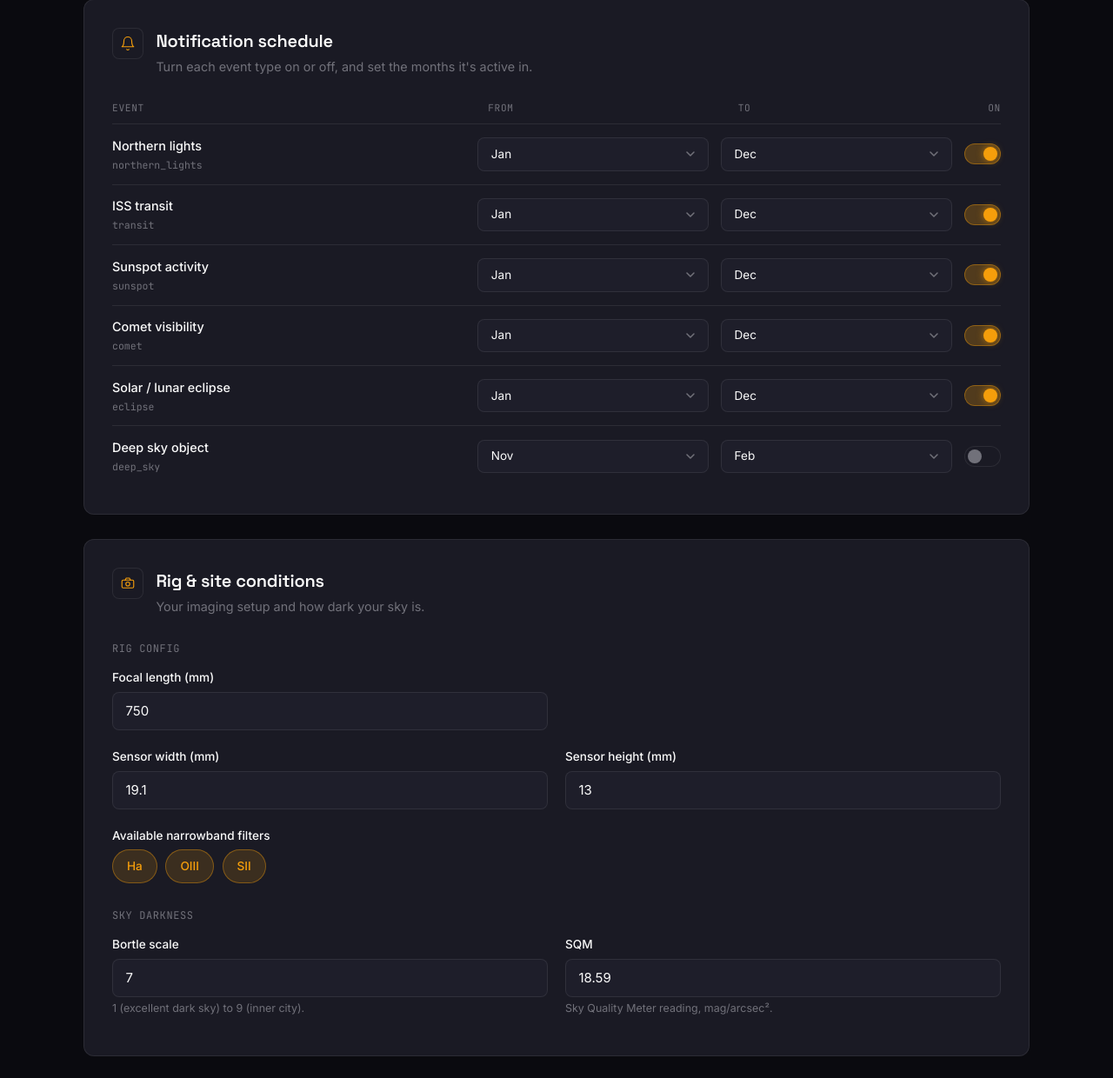
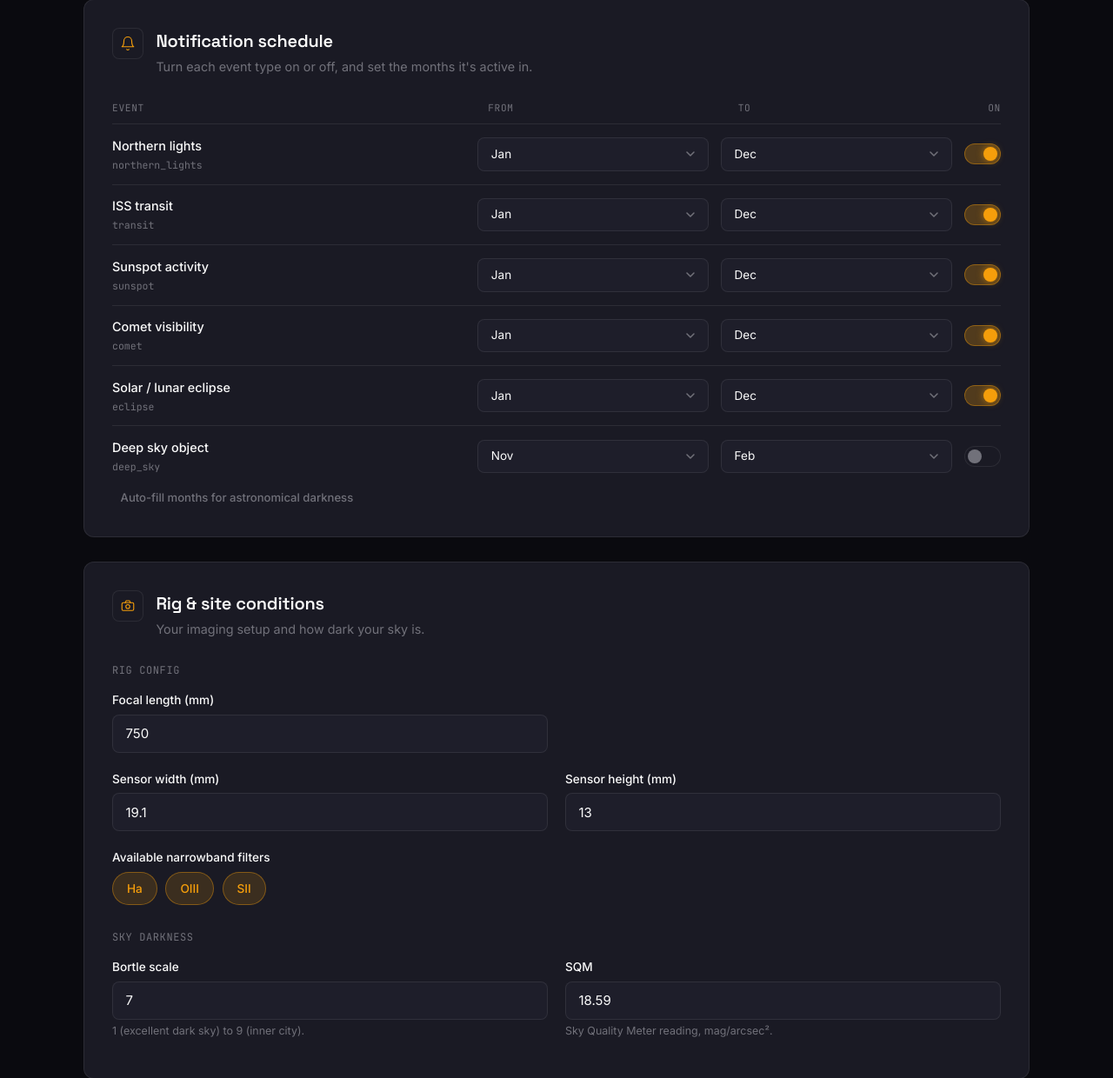
Before and after one commit to Jonas64/AstroNTFY, a Flask app: page / in a window 1280 px wide. Shown: the part 1317-2557 px from the top of the page at 87% size. Run offline with Flask 3, Linux system fonts and the light colour scheme.

Commit message:
Auto fill months feature in app.py
Added a feature to automatically fill months from/to based on what months have astronomical darkness. Calculated with suncalc checking if the sun gets below 18 degrees.

```diff
--- a/app.py
+++ b/app.py
@@ -1,31 +1,72 @@
+from variables import latitude, longitude, localtime
+import tempfile
+import math
+import requests
 from datetime import datetime
 from suncalc import get_position
-from variables import latitude, longitude
-
-"""current_date = datetime.now()
-sun_pos = get_position(current_date, float(longitude), float(latitude))
-
-altitude_rad = sun_pos['altitude']
-altitude_deg = altitude_rad * (180.0 / 3.141592653589793)
-
-print(f"Sun Altitude: {altitude_deg:.2f}°")"""
-
-import tempfile
 from pathlib import Path
-
-import requests
 from flask import Flask, jsonify, render_template, request
 from werkzeug.utils import secure_filename
+
+def get_lowest_sun_altitude(dt: datetime, lat: float, lon: float) -> float:
+    """Calculates lowest sun altitude for any day at any location"""
+    local_dt = datetime(dt.year, dt.month, dt.day, tzinfo=localtime)
+    times = []
+    for h in range(24):
+        for m in range(2):
+            times.append(local_dt.replace(hour=h, minute=m*30))
+
+    sun_alts = []
+    for check_time in times:
+        position = get_position(check_time, lon, lat)
+        sun_alts.append(math.degrees(position["altitude"]))
+
+    return min(sun_alts)
+
+def get_edge_months(months) -> list:
+    """
+    Find the edge months in a list of months.
+    Returns [last_month_before_gap, first_month_after_gap]
+    If no gap exists, returns [first_month, last_month]
+    """
+    if not months:
+        return []
+
+    months = sorted(months)
+
+    # Find gaps in the sequence
+    for i in range(len(months) - 1):
+        if months[i + 1] - months[i] > 1:
+            # Found a gap
+            return [months[i], months[i + 1]]
+
+    # No gap found, return first and last
+    return [months[0], months[-1]]
+
+def get_dark_months() -> list:
+    astronomical_darkness_months = []
+    for m in range(1, 13):
+        for d in range(1, 6):
+            lowest_alt = get_lowest_sun_altitude(
+                datetime.now(tz=localtime).replace(month=m, day=d*5),
+                float(latitude),
+                float(longitude)
+            )
+            if lowest_alt <= -18:
+                if m not in astronomical_darkness_months:
+                    astronomical_darkness_months.append(m)
+
+    return get_edge_months(astronomical_darkness_months)
 
 BASE_DIR = Path(__file__).resolve().parent
 EXAMPLE_FILE = BASE_DIR / "variables_example.py"
 TARGET_FILE = BASE_DIR / "variables_test.py"
-SKY_SURVEY_FILE = BASE_DIR / "sky-survey.jpg"
+SKY_SURVEY_FILE = BASE_DIR / "sky-survey-test.jpg"
 UPLOAD_FOLDER = BASE_DIR / "obs_horizon"
 UPLOAD_FOLDER.mkdir(parents=True, exist_ok=True)
 
-# NOIRLab noirlab2430b — "All-sky photo of the night sky" (40000x20000px
-# source). Format keys confirmed against https://noirlab.edu/public/image-formats/
+# NOIRLab noirlab2430b — "All-sky photo of the night sky" (40000x20000px source)
+# Format keys confirmed against https://noirlab.edu/public/image-formats/
 SKY_SURVEY_URLS = {
     "large": "https://noirlab.edu/public/media/archives/images/large/noirlab2430b.jpg",
     "publication": "https://noirlab.edu/public/media/archives/images/publicationjpg/noirlab2430b.jpg",
@@ -36,6 +77,27 @@ app = Flask(__name__)
 @app.route("/")
 def index():
     return render_template("index.html")
+
+@app.route('/calculate_months')
+def calculate_months():
+    mapping_table = {
+        1: "Jan",
+        2: "Feb",
+        3: "Mar",
+        4: "Apr",
+        5: "May",
+        6: "Jun",
+        7: "Jul",
+        8: "Aug",
+        9: "Sep",
+        10: "Oct",
+        11: "Nov",
+        12: "Dec"
+    }
+    # Read latitude and longitude from variables.py
+    dark_months = get_dark_months()
+
+    return jsonify({"months": [mapping_table[dark_months[1]], mapping_table[dark_months[0]]]})
 
 @app.route('/upload', methods=['POST'])
 def upload_file():
@@ -62,7 +124,6 @@ def upload_file():
 
     return jsonify(ok=True, filename=filename, path=str(UPLOAD_FOLDER / filename))
 
-
 @app.route("/api/save", methods=["POST"])
 def save_variables():
     data = request.get_json(silent=True) or {}
@@ -72,15 +133,6 @@ def save_variables():
         return jsonify(ok=False, error="No content received."), 400
 
     try:
-        """if EXAMPLE_FILE.exists():
-            # Write the new config into variables_example.py, then rename
-            # that file to variables.py (replacing any existing one).
-            EXAMPLE_FILE.write_text(content, encoding="utf-8")
-            if TARGET_FILE.exists() and TARGET_FILE != EXAMPLE_FILE:
-                TARGET_FILE.unlink()
-            EXAMPLE_FILE.rename(TARGET_FILE)"""
-        #else:
-            # No example file to rename — just write variables.py directly.
         if not TARGET_FILE.exists():
             TARGET_FILE.parent.mkdir(parents=True, exist_ok=True)
         TARGET_FILE.write_text(content, encoding="utf-8")
@@ -88,7 +140,6 @@ def save_variables():
         return jsonify(ok=False, error=str(exc)), 500
 
     return jsonify(ok=True, path=str(TARGET_FILE))
-
 
 @app.route("/api/download-sky-survey", methods=["POST"])
 def download_sky_survey():
@@ -123,7 +174,5 @@ def download_sky_survey():
 
 
 if __name__ == "__main__":
-    # Port 5050 to avoid clashing with macOS AirPlay on 5000.
-    # threaded=True so the sky-survey download (which can take a while)
-    # doesn't block the rest of the app.
-    app.run(host="127.0.0.1", port=5050, debug=True, threaded=True)
+    # threaded=True so the sky-survey download (which can take a while) doesn't block the rest of the app.
+    app.run(host="127.0.0.1", port=5050, debug=False, threaded=True)
--- a/templates/index.html
+++ b/templates/index.html
@@ -681,6 +681,8 @@
     </div>
     <div id="notif-rows"></div>
 
+    <button class="btn btn-ghost" onclick="autoFillMonths() ">Auto-fill months for astronomical darkness</button>
+
     <div id="sky-survey-panel" style="display: none; margin-top: 1.5rem; padding-top: 1.5rem; border-top: 1px solid var(--border);">
       <p class="divider-label">Sky survey reference image</p>
       <p class="field-hint" style="margin-bottom: 1rem;">Deep-sky notifications use an all-sky reference photo for framing. Pick a quality and download it straight into this folder as <code style="font-family:var(--font-mono); color:var(--foreground);">sky-survey.jpg</code>.</p>
@@ -853,6 +855,18 @@
 </div>
 
 <script>
+// ---------- Autofill months (astronomical darkness) ----------
+async function autoFillMonths() {
+  const response = await fetch('/calculate_months');
+  const data = await response.json();
+  document.getElementById('notif-from-northern_lights').value = data.months[0];
+  document.getElementById('notif-from-comet').value = data.months[0];
+  document.getElementById('notif-from-deep_sky').value = data.months[0];
+
+  document.getElementById('notif-to-northern_lights').value = data.months[1];
+  document.getElementById('notif-to-comet').value = data.months[1];
+  document.getElementById('notif-to-deep_sky').value = data.months[1];
+}
 (function () {
   const MONTHS = ["Jan","Feb","Mar","Apr","May","Jun","Jul","Aug","Sep","Oct","Nov","Dec"];
 
@@ -1130,7 +1144,7 @@
 
     let horizonDictBody;
     if (horizonRows.length === 0) {
-      horizonDictBody = `    "horizon_example": 0            # Make sure the name is the exact same as the horizon image`;
+      horizonDictBody = ``;//`    "horizon_example": 0            # Make sure the name is the exact same as the horizon image`;
     } else {
       horizonDictBody = horizonRows.map((r, i) =>
         `    ${pyStr(r.name)}: ${r.offset}${i < horizonRows.length - 1 ? "," : ""}`
```
